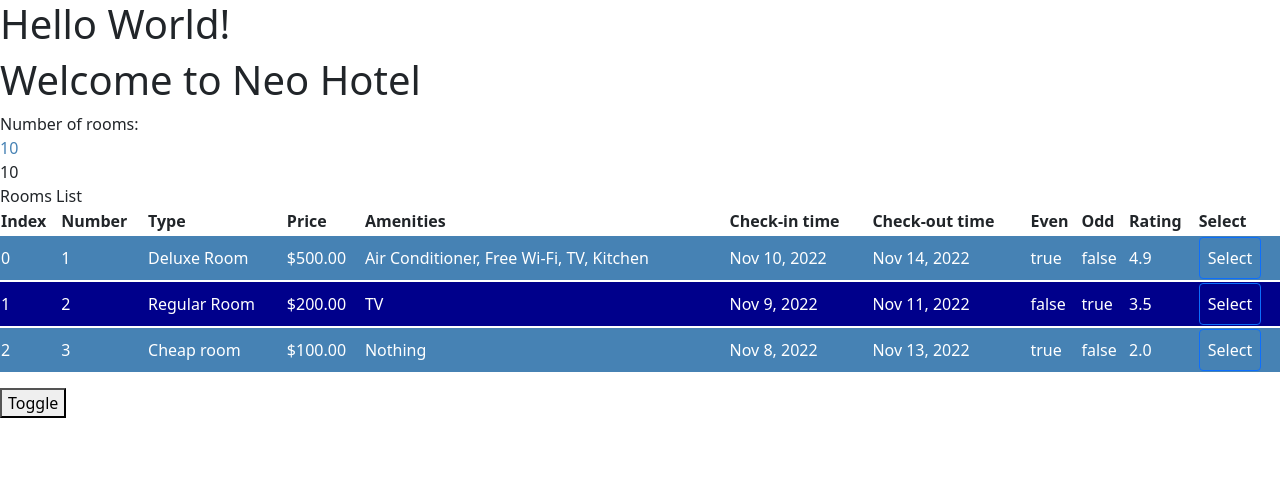
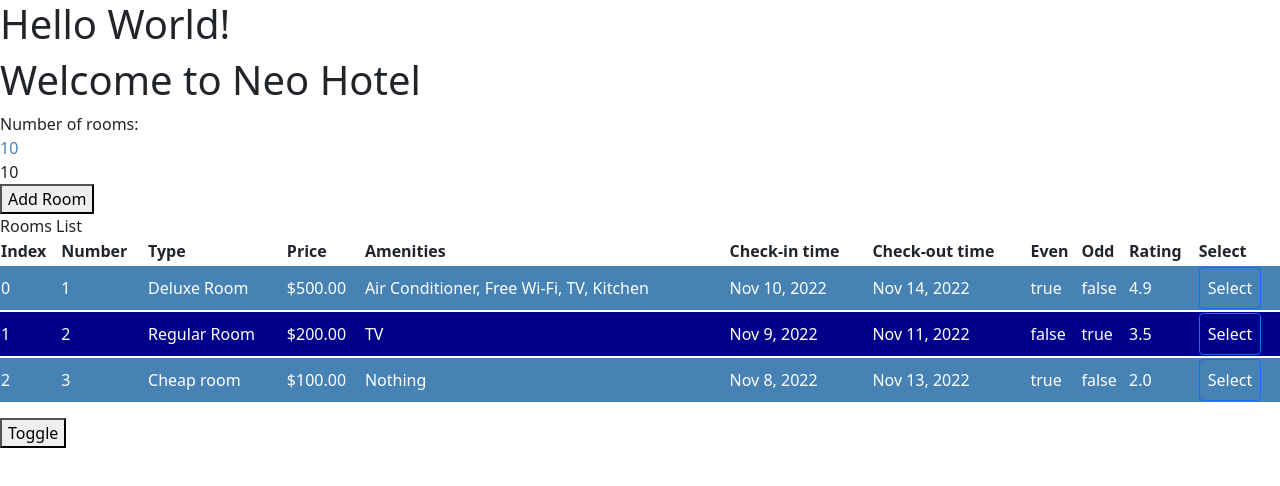
Before and after one commit to neolight1010/hotel-inventory, an Angular app: page / in a window 1280 px wide. Shown: the top 486 px of the page. Built offline with nearby package versions, Linux system fonts and the light colour scheme.

Commit message:
Change changeDetection method of rooms.component

```diff
--- a/src/app/rooms/rooms.component.html
+++ b/src/app/rooms/rooms.component.html
@@ -12,6 +12,10 @@
 
 <div *ngIf="selectedRoom">Selected room: {{ selectedRoom | json }}</div>
 
+<div>
+  <button (click)="addRoom()">Add Room</button>
+</div>
+
 <div *ngIf="rooms.availableRooms > 0">
   <hia-rooms-table
     [rooms]="roomList"
--- a/src/app/rooms/rooms.component.ts
+++ b/src/app/rooms/rooms.component.ts
@@ -1,10 +1,11 @@
-import { Component, OnInit } from "@angular/core";
+import { ChangeDetectionStrategy, Component, OnInit } from "@angular/core";
 import { Room, Rooms } from "./rooms";
 
 @Component({
   selector: "hia-rooms",
   templateUrl: "./rooms.component.html",
   styleUrls: ["./rooms.component.scss"],
+  changeDetection: ChangeDetectionStrategy.OnPush,
 })
 export class RoomsComponent implements OnInit {
   hotelName = "Neo Hotel";
@@ -59,6 +60,22 @@ export class RoomsComponent implements OnInit {
     ];
   }
 
+  addRoom(): void {
+    const room: Room = {
+      amenities: "My Amenities",
+      checkInTime: new Date(),
+      checkOutTime: new Date(),
+      photo: "No photo",
+      price: 50,
+      rating: 5,
+      roomNumber: 6,
+      roomType: "Simple room room",
+    };
+
+    // this.roomList.push(room);
+    this.roomList = [...this.roomList, room];
+  }
+
   selectRoom(room: Room): void {
     this.selectedRoom = room;
   }
```
